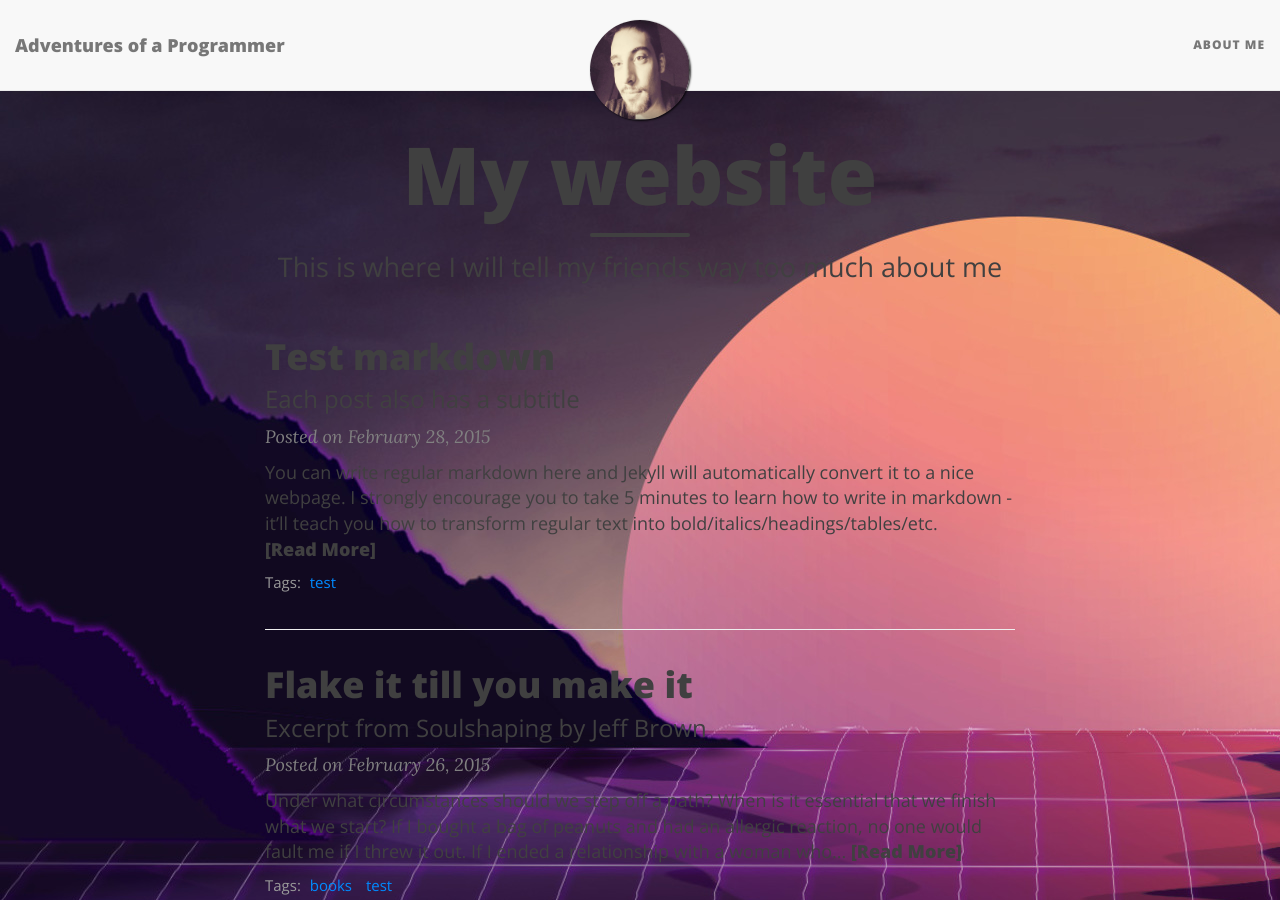
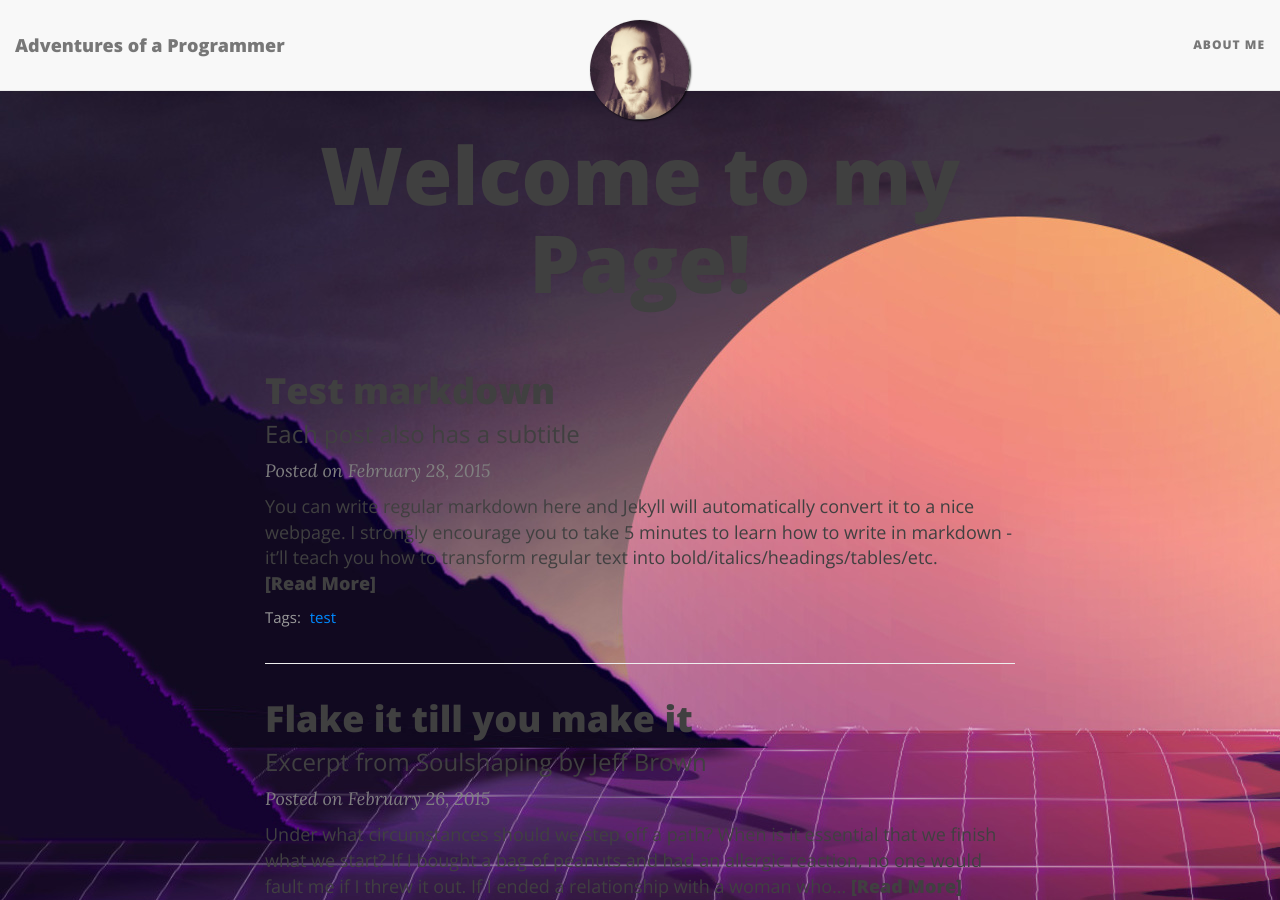
Before and after one commit to SpyrosMouselinos/SpyrosMouselinos.github.io, a Jekyll site: the page built from index.html, in a window 1280 px wide and 900 px high. Built offline with Jekyll 4.4.1, drawn with Linux system fonts in a browser that asks for light colours; nearby versions of some CDN libraries; the list of posts is cut into pages by our own code.

Commit message:
Update index.html

```diff
--- a/index.html
+++ b/index.html
@@ -1,7 +1,6 @@
 ---
 layout: page
-title: My website
-subtitle: This is where I will tell my friends way too much about me
+title: Welcome to my Page!
 use-site-title: true
 ---
 
```
